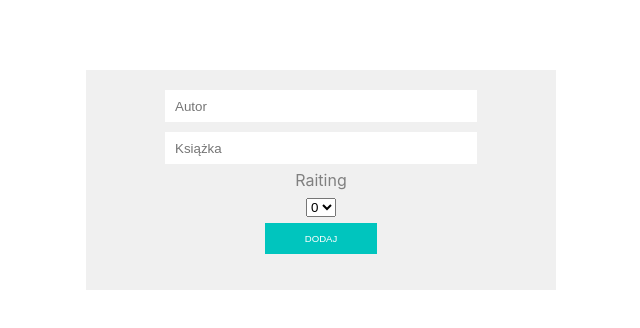
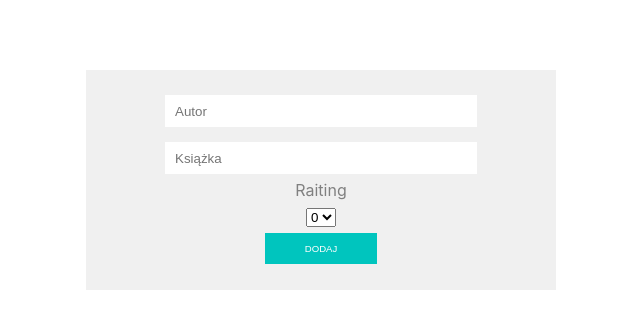
Before and after one commit to alnikif/book-list-react-localStorage, a React (Create React App) app: page / in a window 1280 px wide. Shown: the top 328 px of the page, without its empty margins (319-959 px from the left). Built offline with nearby package versions, Linux system fonts and the light colour scheme.

Commit message:
fix some styles

```diff
--- a/src/BookList/BookList.module.css
+++ b/src/BookList/BookList.module.css
@@ -28,7 +28,7 @@
   .inpt{
     border: none;
     color: #aaa;
-    margin-top: 10px;
+    margin-top: 15px;
     display: inline-block;
     width: 300px;
     height: 30px;
```
Also changed, not shown: src/BookList/BookList.js (+4 -13 lines).
